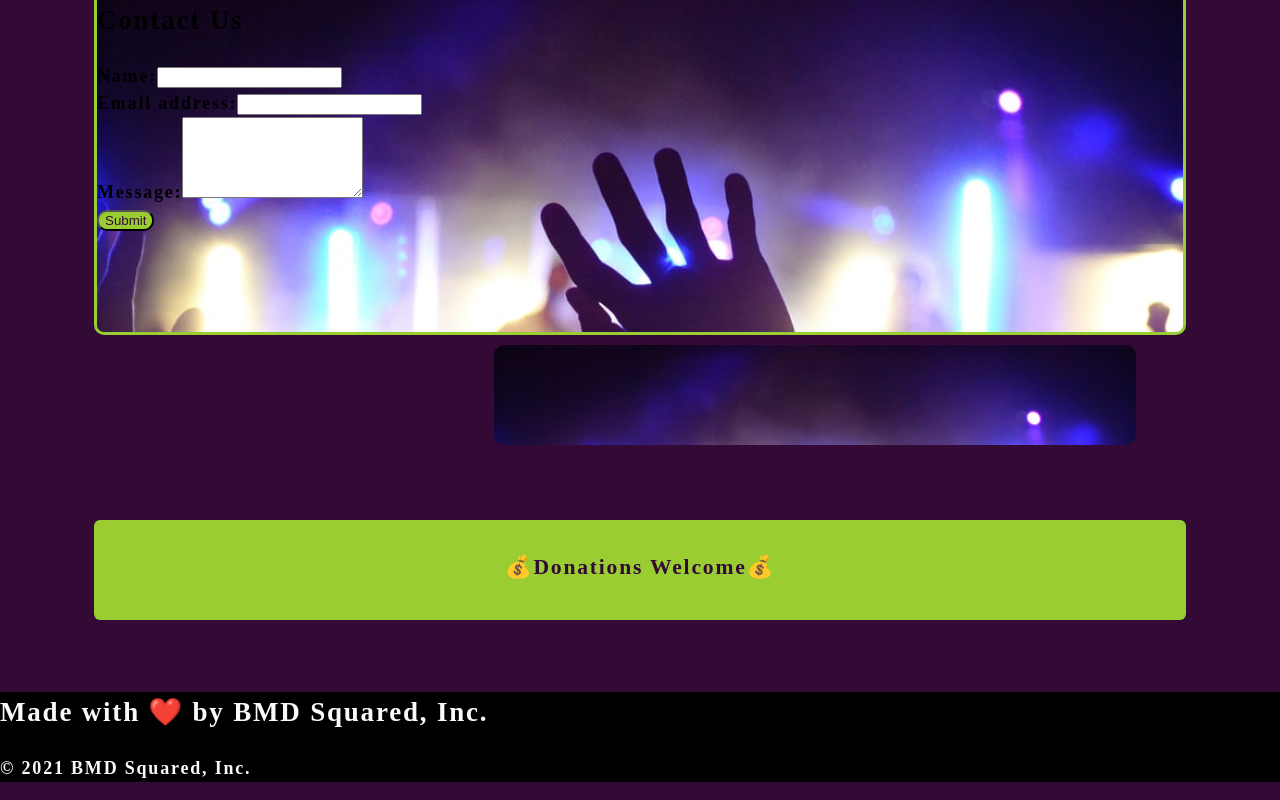
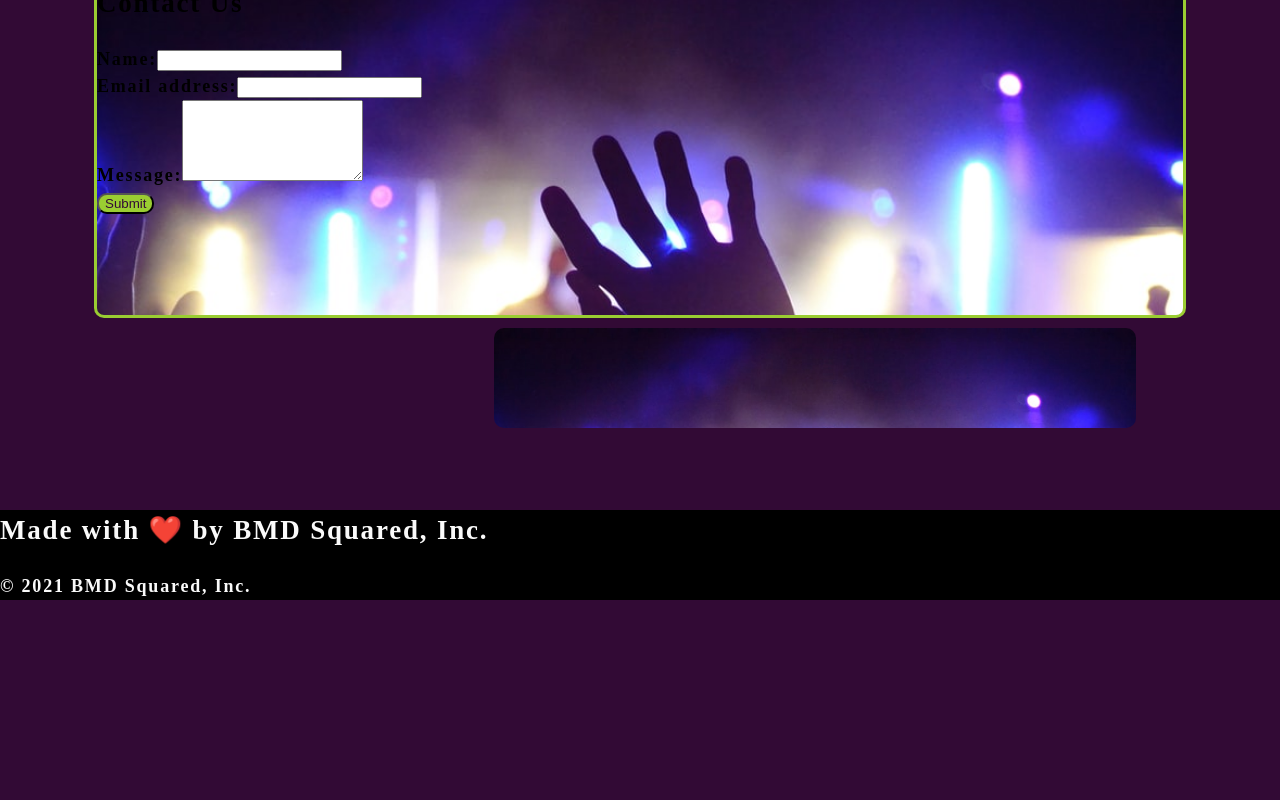
Before and after one commit to danielolvera21/Muzik, a React (Create React App) app in the folder client/: page / in a window 1280 px wide. Shown: the part 957-1757 px from the top of the page. After the commit the page ends 1575 px from the top, so only its background shows below. Built offline with nearby package versions, Linux system fonts and the light colour scheme.

Commit message:
added conditional rendering for donations component

```diff
--- a/client/src/App.js
+++ b/client/src/App.js
@@ -1,4 +1,4 @@
-import React from 'react';
+import React, { useState } from 'react';
 import Nav from './components/Nav';
 import About from './components/About';
 import Hero from './components/Hero';
@@ -10,18 +10,29 @@
 import './App.css';
 
 function App() {
+
+  const [contactSelected, setContactSelected] = useState(false);
+
   return (
     <div>
-      <Nav></Nav>
+      <Nav
+      contactSelected={contactSelected}
+      setContactSelected={setContactSelected}
+      ></Nav>
+      {!contactSelected ? (
+        <>
       <Hero></Hero>
+      <About></About>
       <main>
-      <About></About>
       <Fillertwo></Fillertwo>
       <Fillerone></Fillerone>
       <Contact></Contact>
       <Fillertwo></Fillertwo>
-      <Donation></Donation>
       </main>
+      </>
+      ) : (
+        <Donation></Donation>
+      )}
       <footer>
       <Footer></Footer>
       </footer>
--- a/client/src/components/Nav/index.js
+++ b/client/src/components/Nav/index.js
@@ -1,30 +1,35 @@
 import React from 'react';
 
-function Nav() {
+function Nav(props) {
+    const {
+        contactSelected,
+        setContactSelected,
+      } = props;
 
     return (
       <header>
         <h1 className = "header-title">Muzik</h1>
+
             <nav>
                 <ul className="flex-row">
                     <li className="mx-2">
-                        <a href = "#about">About Muzik</a>
+                        <a href = "#about" onClick = {() => setContactSelected(false)}>About Muzik</a>
                     </li>
                     <li className="mx-2">
-                        <a href = "#contact-us">Reach Out</a>
+                        <a href = "#contact-us" onClick = {() => setContactSelected(false)}>Reach Out</a>
                     </li>
                     <li className="mx-2">
-                        <a href = "#contributions">Donate to the Cause</a>
+                        <a href = "#contributions" onClick = {() => setContactSelected(true)}>Donate to the Cause</a>
                     </li>
                     <li className="mx-2">
-                        <a href = "#rated">Rated Bands</a>
+                        <a href = "#rated" onClick = {() => setContactSelected(false)}>Rated Bands</a>
                     </li><li className="mx-2">
-                        <a href = "#snips">LIVE Snippets</a>
+                        <a href = "#snips" onClick = {() => setContactSelected(false)}>LIVE Snippets</a>
                     </li>
             </ul>
         </nav>
       </header>
     );
-}
+    }
 
 export default Nav;
--- a/client/src/index.css
+++ b/client/src/index.css
@@ -159,11 +159,11 @@
 /* DONATIONS BOX */
 .donate-box {
   background-color: yellowgreen;
-  border-radius: 6px;
+  border-radius: 15px;
   color: rgb(50, 10, 53);
   height: 100px;
   padding-top: 10px;
-  margin-top: 75px ;
+  margin: 50px 50px;
 }
 
 /* CONTACT FORM CONTAINER */
```
Also changed, not shown: client/src/components/Bands/index.js (added).
